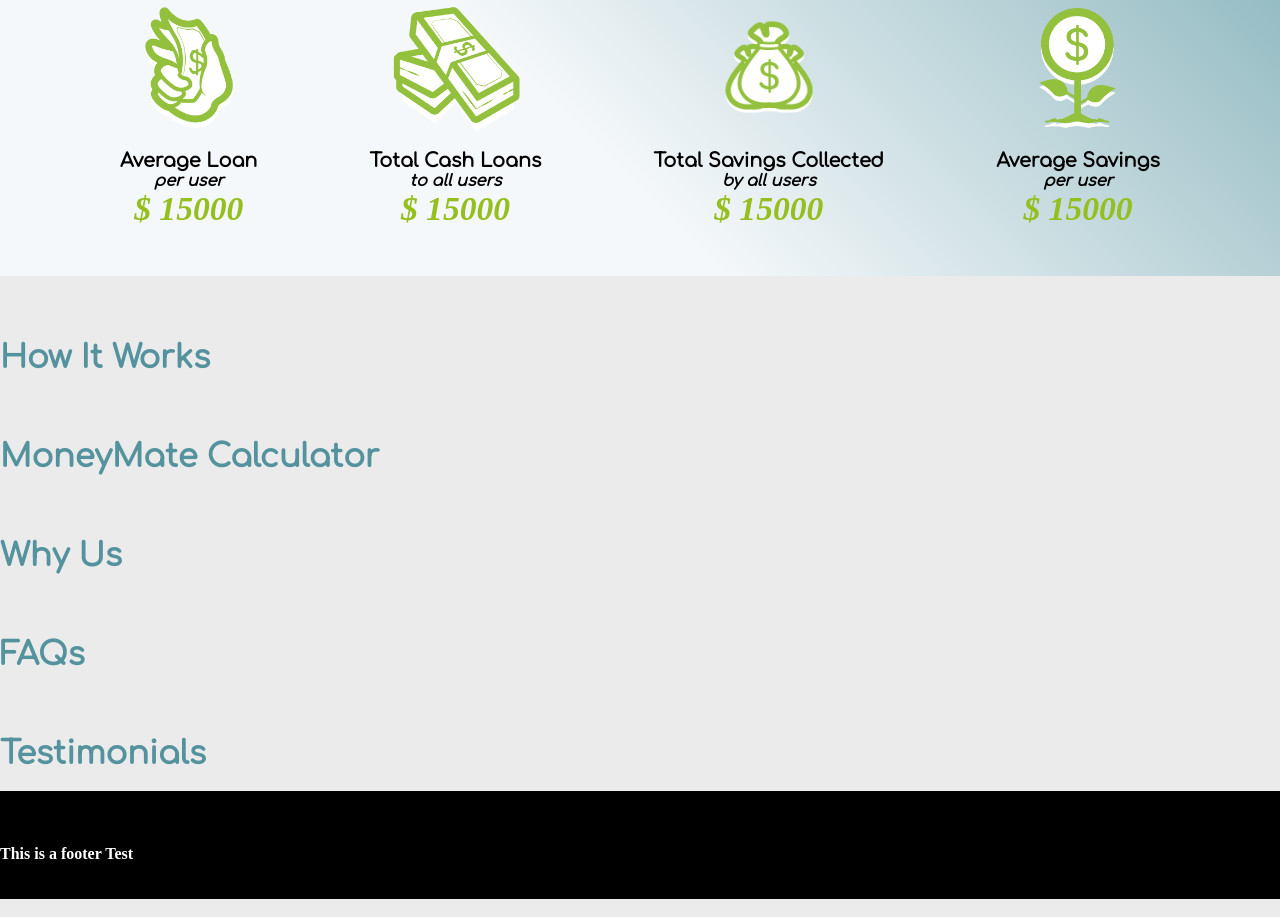
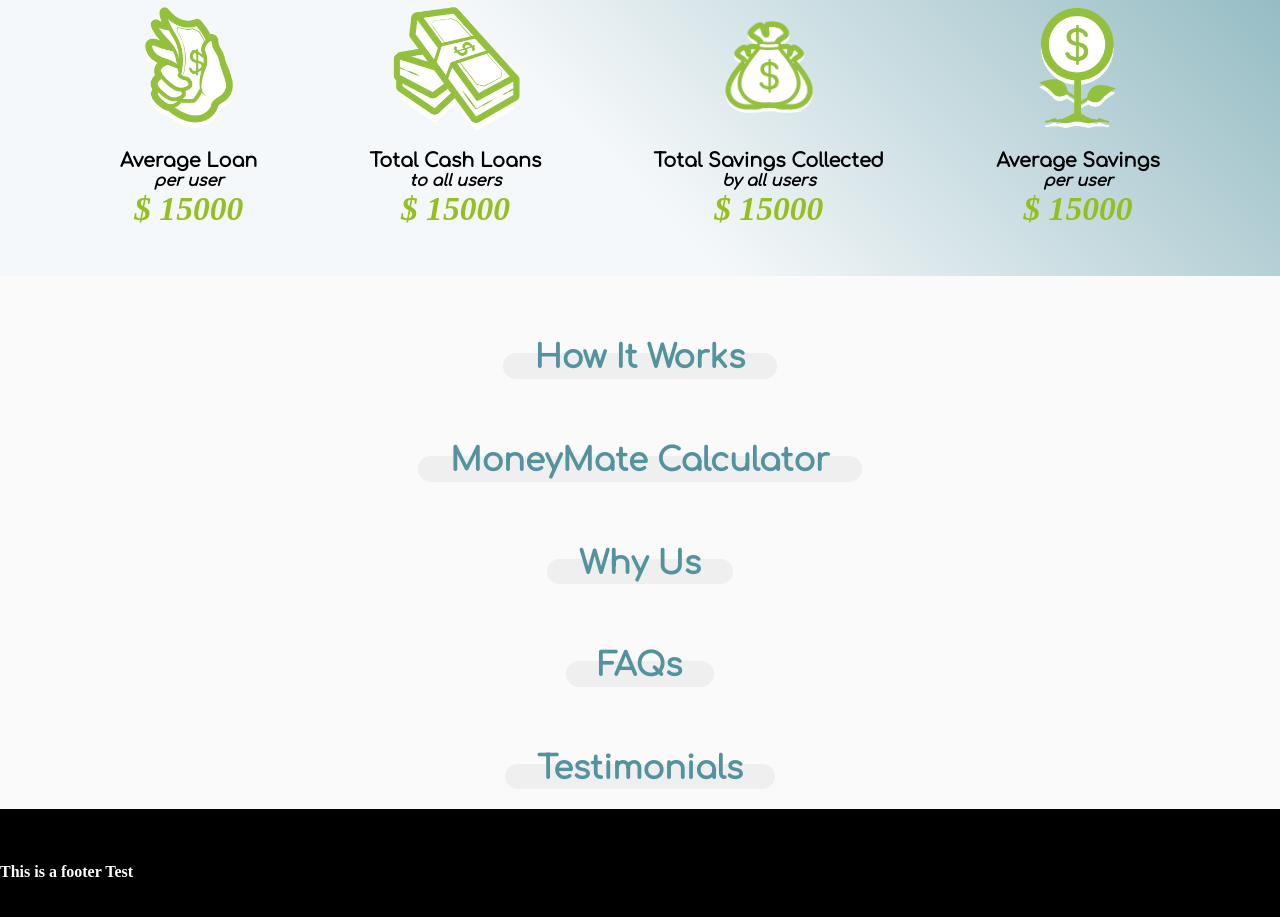
Before and after one commit to FIININC/MoneyMate, a website: page app/index.html in a window 1280 px wide. Shown: the part 577-1494 px from the top of the page. Drawn offline with Linux system fonts and the light colour scheme; a web font is replaced by a local one.

Commit message:
<H2> complete

```diff
--- a/app/header.html
+++ b/app/header.html
@@ -1,5 +1,19 @@
-<div style="background-color:blue; color:white; font-weight:bold;">
-    <br /><br /><br />
-    This is a header Test
-    <br /><br /><br />
+<div class="header-wrapper">
+    <nav>
+        <div class="logo">
+            <a href="#"><img alt="MoneyMate" src="images/MoneyMateLogo.png"/></a>
+        </div>
+
+        <!-- Collect the nav links, forms, and other content for toggling -->
+        <div class="navbar-nav" id="main-menu">
+            <ul>
+                <li><a href="#money_mate_calculator" class="btn btn-red">APPLY NOW</a></li>
+                <li><a href="#">Home</a></li>
+                <li><a href="#how_it_works">How It Works</a></li>
+                <li><a href="#why_us">Why Us</a></li>
+                <li><a href="#faq">FAQs</a></li>
+                <li><a href="#">Log In</a></li>
+            </ul>
+        </div>
+    </nav>
 </div>
--- a/app/index.html
+++ b/app/index.html
@@ -34,6 +34,7 @@
 
         <!--JavaScript Starts-->
         <script src="js/jquery.min.js"></script>
+        <script src="js/header.js"></script>
         <script src="js/footer.js"></script>
         <!--JavaScript Ends-->
 
@@ -43,24 +44,7 @@
 
         <!--Header Starts-->
         <header>
-            <div class="header-wrapper">
-                <nav>
-                    <div class="logo">
-                        <a href="#"><img alt="MoneyMate" src="images/MoneyMateLogo.png"/></a>
-                    </div>
-
-                    <!-- Collect the nav links, forms, and other content for toggling -->
-                    <div class="navbar-nav" id="main-menu">
-                        <ul>
-                            <li><a href="#" class="btn btn-red">APPLY NOW</a></li>
-                            <li><a href="#">Home</a></li>
-                            <li><a href="#">How It Works</a></li>
-                            <li><a href="#">FAQs</a></li>
-                            <li><a href="#">Log In</a></li>
-                        </ul>
-                    </div>
-                </nav>
-            </div>
+            <div common-header="header.html"></div>
         </header>
         <!--Header Ends-->
 
@@ -81,7 +65,7 @@
                             MoneyMate is a fast and friendly personal loan service that allows you to take care of your instant cash needs, while also helping you create a savings cushion so that you don’t find yourself applying for a payday loan ever again.
                         </p>
                         <div class="btn-wrapper">
-                            <a href="#" class="btn btn-green">APPLY NOW</a>
+                            <a href="#money_mate_calculator" class="btn btn-green">APPLY NOW</a>
                         </div>
                     </div>
                     <div class="atf-img-wrapper">
@@ -145,45 +129,45 @@
         <!-- SECTION: Above The Fold : Ends -->
 
         <!-- SECTION: How It Works : Starts -->
-        <section id="how_it_works">
-            <div>
-                <h2><span>How It Works</span></h2>
+        <section id="how_it_works" class="hiw-wrapper">
+            <div class="container-wrapper">
+                <h2><mark>How It Works</mark></h2>
 
             </div>
         </section>
         <!-- SECTION: How It Works : Ends -->
 
         <!-- SECTION: Money Mate Calculator : Starts -->
-        <section id="money_mate_calculator">
-            <div>
-                <h2><span>MoneyMate Calculator</span></h2>
+        <section id="money_mate_calculator" class="mmc-wrapper">
+            <div class="container-wrapper">
+                <h2><mark>MoneyMate Calculator</mark></h2>
 
             </div>
         </section>
         <!-- SECTION: Money Mate Calculator : Ends -->
 
         <!-- SECTION: Why Us? : Starts -->
-        <section id="why_us">
-            <div>
-                <h2><span>Why Us</span></h2>
+        <section id="why_us" class="wu-wrapper">
+            <div class="container-wrapper">
+                <h2><mark>Why Us</mark></h2>
 
             </div>
         </section>
         <!-- SECTION: Why Us? : Ends -->
 
         <!-- SECTION: FAQ : Starts -->
-        <section id="faq">
-            <div>
-                <h2><span>FAQs</span></h2>
+        <section id="faq" class="faq-wrapper">
+            <div class="container-wrapper">
+                <h2><mark>FAQs</mark></h2>
 
             </div>
         </section>
         <!-- SECTION: FAQ : Ends -->
 
         <!-- SECTION: Testimonials : Starts -->
-        <section id="testimonials">
-            <div>
-                <h2><span>Testimonials</span></h2>
+        <section id="testimonials" class="ttm-wrapper">
+            <div class="container-wrapper">
+                <h2><mark>Testimonials</mark></h2>
 
             </div>
         </section>
@@ -197,6 +181,7 @@
 
         <!--JavaScript Starts-->
         <script>
+            includeHeader(); //Includes the Header design
             includeFooter(); //Includes the Footer design
         </script>
         <!--JavaScript Ends-->
--- a/app/scss/main.scss
+++ b/app/scss/main.scss
@@ -33,6 +33,15 @@
 	font-size: 2em;
 	margin-top: 2em;
 	margin-bottom: 0.625em;
+}
+
+mark {
+	background-color: #efefef;
+	display: inline-block;
+	line-height: 0.3em;
+	padding: 0 1em 0.5em 1em;
+	border-radius: 0.5em;
+	color:$subheader-color;
 }
 
 /*-- Title and Sub-titles - End --*/
@@ -354,8 +363,65 @@
 /*-- HOW IT WORKS - Starts --*/
 
 .hiw-wrapper{
+	height: 100%;
+	width: 100%;
+	font-family: $body-font;
+	text-align:center;
+	background-color: #fafafa;
 
 }
 /*-- HOW IT WORKS - Ends --*/
 
 /*-----------------------------------------------------------------------------------------------------------------------------------------------------------------------*/
+
+/*-- MONEYMATE CALCULATOR - Starts --*/
+
+.mmc-wrapper{
+	height: 100%;
+	width:100%;
+	font-family: $body-font;
+	text-align:center;
+	background-color: #fafafa;
+}
+/*-- MONEYMATE CALCULATOR - Ends --*/
+
+/*-----------------------------------------------------------------------------------------------------------------------------------------------------------------------*/
+
+/*-- WHY US - Starts --*/
+
+.wu-wrapper{
+	height: 100%;
+	width:100%;
+	font-family: $body-font;
+	text-align:center;
+	background-color: #fafafa;
+}
+/*-- WHY US - Ends --*/
+
+/*-----------------------------------------------------------------------------------------------------------------------------------------------------------------------*/
+
+/*-- FAQs - Starts --*/
+
+.faq-wrapper{
+	height: 100%;
+	width:100%;
+	font-family: $body-font;
+	text-align:center;
+	background-color: #fafafa;
+}
+/*-- FAQs - Ends --*/
+
+/*-----------------------------------------------------------------------------------------------------------------------------------------------------------------------*/
+
+/*-- TESTIMONIALS - Starts --*/
+
+.ttm-wrapper{
+	height: 100%;
+	width:100%;
+	font-family: $body-font;
+	text-align:center;
+	background-color: #fafafa;
+}
+/*-- TESTIMONIALS - Ends --*/
+
+/*-----------------------------------------------------------------------------------------------------------------------------------------------------------------------*/
--- a/app/scss/variables.scss
+++ b/app/scss/variables.scss
@@ -5,7 +5,7 @@
 $header-color: #5b5b5b;
 $subheader-color: #54939e;
 
-$body-color: #ebebeb;
+$body-color: #fafafa;
 $body-font: 'Maitree', serif;
 
 $primary-wrapper: 90%;
```
Also changed, not shown: app/howitworks.html (+2 -2 lines), app/privacypolicy.html (+19 -17 lines), app/termsofservice.html (+19 -17 lines), app/css/styles.min.css, app/scss/main.css, app/scss/main.min.css.
